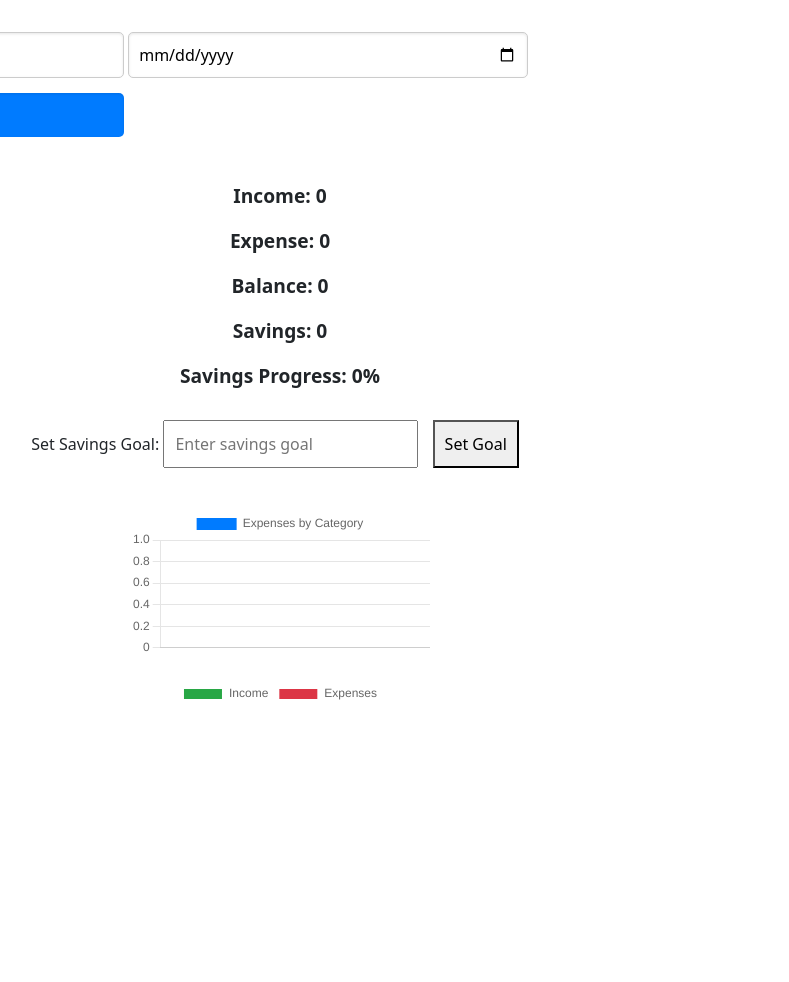
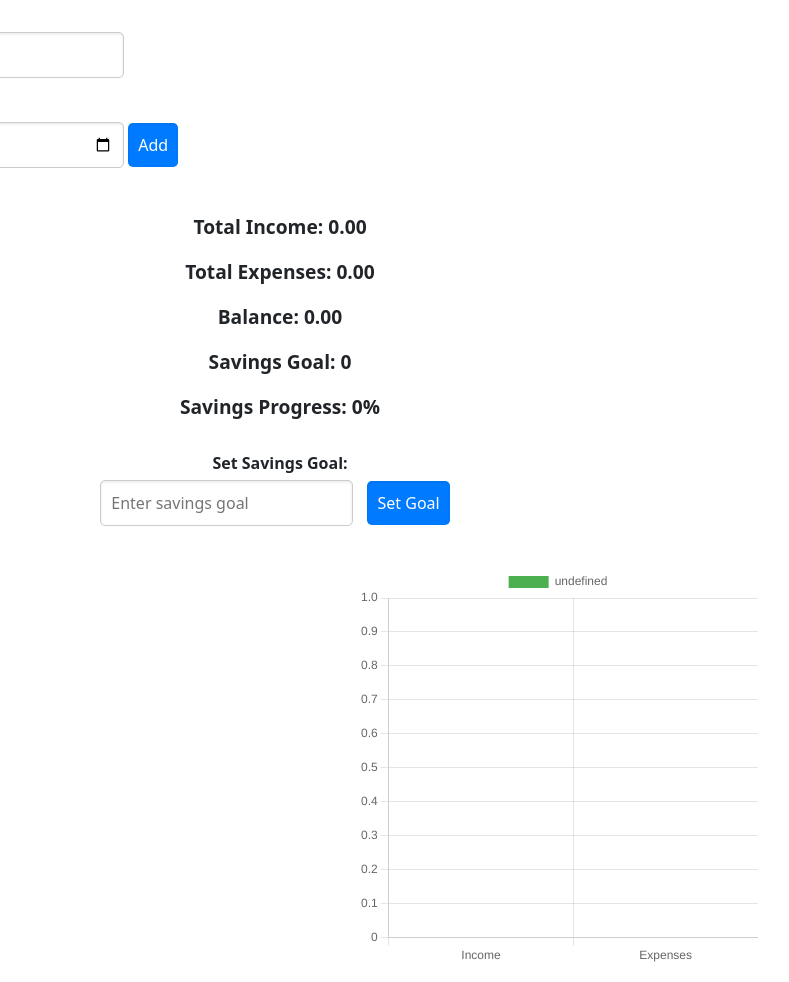
Before and after one commit to Johan-4P/Budget-Tracker, a plain HTML site: page index.html in a window 1280 px wide. Shown: the part 481-1463 px from the top of the page, without its empty margins (360-1149 px from the left). Drawn offline with nearby package versions, Linux system fonts and the light colour scheme.

Commit message:
Doing changes to the charts

```diff
--- a/assets/css/style.css
+++ b/assets/css/style.css
@@ -70,6 +70,7 @@ form button {
     color: white;
     border: none;
     cursor: pointer;
+    width: auto;
 }
 form button:hover {
     background: #0056b3;
@@ -93,23 +94,47 @@ form button:hover {
     margin: 30px 0;
     text-align: center;
 }
+
+#savings-section label {
+    display: block;
+    margin-bottom: 5px;
+    font-weight: bold;
+}
+
 #savings-section input, #savings-section button {
     width: auto;
     padding: 10px;
     margin-right: 10px;
     font-size: 1rem;
+    border: 1px solid #ccc;
+    border-radius: 5px;
+    box-shadow: inset 0 1px 3px rgba(0, 0, 0, 0.1);
+}
+#savings-section input:focus, #savings-section button:hover {
+    border-color: #007bff;
+    outline: none;
+    background-color: #eef6ff;
+}
+#savings-section button {
+    background: #007bff;
+    color: white;
+    border: none;
+    cursor: pointer;
+}
+#savings-section button:hover {
+    background: #0056b3;
 }
 
 /* Charts */
 #charts-container {
+    display: flex;
+    justify-content: space-around;
     margin-top: 40px;
 }
 
 canvas {
-    margin: 20px auto;
-    display: block;
-    max-width: 90%;
-    height: auto;
+    max-width: 400px;
+    max-height: 400px;
 }
 
 /* Expense List */
--- a/assets/javascript/app.js
+++ b/assets/javascript/app.js
@@ -4,6 +4,14 @@ document.addEventListener("DOMContentLoaded", () => {
     let savingsGoal = parseFloat(localStorage.getItem("savingsGoal")) || 0;
 
     const expenseList = JSON.parse(localStorage.getItem("expenseList")) || [];
+    const expenseCategories = (() => {
+        try {
+            return JSON.parse(localStorage.getItem("expenseCategories")) || {};
+        } catch {
+            return {};
+        }
+    })();
+
     const categoryInput = document.getElementById("category");
     const incomeInput = document.getElementById("income");
     const expenseInput = document.getElementById("expense");
@@ -20,27 +28,9 @@ document.addEventListener("DOMContentLoaded", () => {
     const savingsGoalText = document.getElementById("savings-goal-text");
     const savingsProgressText = document.getElementById("savings-progress-text");
 
-    const pieCtx = document.getElementById("incomeExpenseChart").getContext("2d");
-    const incomeExpenseChart = new Chart(pieCtx, {
-        type: "pie",
-        data: { labels: ["Income", "Expenses"], datasets: [{ data: [0, 0], backgroundColor: ["#28a745", "#dc3545"] }] },
-    });
+    let pieChartInstance, barChartInstance;
 
-    const barCtx = document.getElementById("expenseBarChart").getContext("2d");
-    const expenseBarChart = new Chart(barCtx, {
-        type: "bar",
-        data: { labels: [], datasets: [{ label: "Expenses by Category", data: [], backgroundColor: ["#007bff", "#ffc107", "#17a2b8", "#6c757d"] }] },
-    });
-
-    function updateCharts() {
-        incomeExpenseChart.data.datasets[0].data = [totalIncome, totalExpenses];
-        incomeExpenseChart.update();
-
-        expenseBarChart.data.labels = Object.keys(expenseCategories);
-        expenseBarChart.data.datasets[0].data = Object.values(expenseCategories);
-        expenseBarChart.update();
-    }
-
+    // Update totals
     function updateTotals() {
         const balance = totalIncome - totalExpenses;
 
@@ -61,11 +51,13 @@ document.addEventListener("DOMContentLoaded", () => {
         localStorage.setItem("totalExpenses", totalExpenses);
     }
 
+    // Save expenses localStorage
     function saveExpensesToLocalStorage() {
         localStorage.setItem("expenseCategories", JSON.stringify(expenseCategories));
         localStorage.setItem("expenseList", JSON.stringify(expenseList));
     }
 
+    // Add expenses to localstorage
     function addExpenseToTable(category, amount, date) {
         const newRow = document.createElement("tr");
         const index = expenseList.length - 1;
@@ -84,6 +76,7 @@ document.addEventListener("DOMContentLoaded", () => {
         expenseTableBody.appendChild(newRow);
     }
 
+    // Delete expenses
     function deleteExpense(index) {
         const { category, amount } = expenseList[index];
         totalExpenses -= amount;
@@ -96,23 +89,98 @@ document.addEventListener("DOMContentLoaded", () => {
         expenseList.splice(index, 1);
         saveExpensesToLocalStorage();
 
+        renderExpenseTable();
+        updateCharts();
+        updateTotals();
+    }
+
+    function renderExpenseTable() {
         expenseTableBody.innerHTML = "";
         expenseList.forEach((expense, i) => {
             addExpenseToTable(expense.category, expense.amount, expense.date);
             const lastRow = expenseTableBody.lastElementChild;
             lastRow.querySelector(".delete-expense").setAttribute("data-index", i);
         });
-
-        updateCharts();
-        updateTotals();
     }
 
+    // Update charts
+    function updateCharts() {
+        const income = expenseList.filter(t => t.amount > 0).reduce((sum, t) => sum + t.amount, 0);
+        const expenses = expenseList.filter(t => t.amount < 0).reduce((sum, t) => sum + Math.abs(t.amount), 0);
+        const categories = expenseList.reduce((acc, t) => {
+            acc[t.category] = (acc[t.category] || 0) + Math.abs(t.amount);
+            return acc;
+        }, {});
+
+        updatePieChart(categories);
+        updateBarChart(income, expenses);
+    }
+
+
+    function updatePieChart(categories) {
+        const canvas = document.getElementById('pieChart');
+        if (!canvas) {
+            console.error("Canvas element for Pie Chart not found.");
+            return;
+        }
+
+        if (pieChartInstance) pieChartInstance.destroy();
+        const ctx = canvas.getContext('2d');
+        pieChartInstance = new Chart(ctx, {
+            type: 'pie',
+            data: {
+                labels: Object.keys(categories),
+                datasets: [{
+                    data: Object.values(categories),
+                    backgroundColor: ['#FF6384', '#36A2EB', '#FFCE56', '#4CAF50', '#F44336']
+                }]
+            },
+            options: {
+                responsive: true,
+                maintainAspectRatio: false
+            }
+        });
+    }
+
+
+
+    function updateBarChart(income, expenses) {
+        const canvas = document.getElementById('barChart');
+        if (!canvas) {
+            console.error("Canvas element for Bar Chart not found.");
+            return;
+        }
+
+        if (barChartInstance) barChartInstance.destroy();
+        const ctx = canvas.getContext('2d');
+        barChartInstance = new Chart(ctx, {
+            type: 'bar',
+            data: {
+                labels: ['Income', 'Expenses'],
+                datasets: [{
+                    data: [income, expenses],
+                    backgroundColor: ['#4CAF50', '#F44336']
+                }]
+            },
+            options: {
+                responsive: true,
+                maintainAspectRatio: false
+            }
+        });
+    }
+
+
+// Load stored data
 function loadStoredData() {
     expenseList.forEach(({ category, amount, date }) => {
         addExpenseToTable(category, amount, date);
+        if (amount > 0) totalIncome += amount;
+        else totalExpenses += Math.abs(amount);
     });
+    updateCharts(); // Ensure charts are updated after loading data
 }
 
+// Add data
 addDataButton.addEventListener("click", () => {
     const category = categoryInput.value.trim();
     const income = parseFloat(incomeInput.value) || 0;
@@ -121,6 +189,11 @@ document.addEventListener("DOMContentLoaded", () => {
 
     if (!category || (!income && !expense) || !date) {
         alert("Please fill in all fields.");
+        return;
+    }
+
+    if (income && expense) {
+        alert("Please enter either income or expense, not both.");
         return;
     }
 
@@ -147,6 +220,7 @@ document.addEventListener("DOMContentLoaded", () => {
     dateInput.value = "";
 });
 
+    // Update savings
     updateSavingsButton.addEventListener("click", () => {
         savingsGoal = parseFloat(savingsGoalInput.value) || 0;
 
@@ -155,11 +229,13 @@ document.addEventListener("DOMContentLoaded", () => {
             return;
         }
 
+        savingsGoalInput.value = "";
         savingsGoalText.innerText = `Savings Goal: $${savingsGoal.toFixed(2)}`;
         localStorage.setItem("savingsGoal", savingsGoal);
         updateTotals();
     });
 
+    // Restore data
     resetButton.addEventListener("click", () => {
         if (confirm("Are you sure you want to reset all data?")) {
             totalIncome = 0;
@@ -169,7 +245,7 @@ document.addEventListener("DOMContentLoaded", () => {
             Object.keys(expenseCategories).forEach((key) => delete expenseCategories[key]);
 
             localStorage.clear();
-            expenseTableBody.innerHTML = "";
+            renderExpenseTable();
             updateCharts();
             updateTotals();
             savingsGoalText.innerText = "Savings Goal: $0";
@@ -177,13 +253,7 @@ document.addEventListener("DOMContentLoaded", () => {
         }
     });
 
-    const expenseCategories = (() => {
-        try {
-            return JSON.parse(localStorage.getItem("expenseCategories")) || {};
-        } catch {
-            return {};
-        }
-    })();
-
     loadStoredData();
+    updateTotals();
+    updateCharts(); // Ensure charts are updated after DOM content is loaded
 });
--- a/index.html
+++ b/index.html
@@ -42,10 +42,11 @@
                 <form id="budget-form">
                     <label for="category">Enter Category:</label>
                     <input type="text" id="category" placeholder="Category" required>
-                    <label for="income">Income:</label>
-                    <input type="number" id="income" placeholder="Enter Income" required>
-                    <label for="expense">Expense:</label>
-                    <input type="number" id="expense" placeholder="Enter Expense" required>
+                    <label for="income">Enter Income:</label>
+                    <input type="number" id="income" placeholder="Income" required>
+                    <label for="expense">Enter Expense:</label>
+                    <input type="number" id="expense" placeholder="Expense" required>
+                    <label for="date">Date:</label>
                     <input type="date" id="date" required>
                     <button type="button" id="add-data">Add</button>
                 </form>
@@ -67,8 +68,8 @@
         </div>
         <!-- Chart section -->
         <div id="charts-container">
-            <canvas id="expenseBarChart"></canvas>
-            <canvas id="incomeExpenseChart"></canvas>
+            <canvas id="pieChart" width="400" height="400"></canvas>
+            <canvas id="barChart" width="400" height="400"></canvas>
         </div>
 
         <section id="expense-list" class="text-center">
```
Lines whose indentation alone changed are shown as unchanged.
